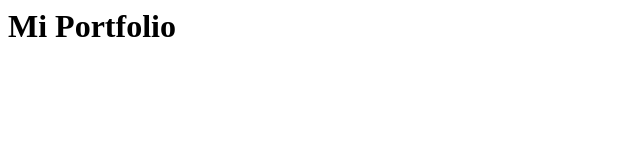
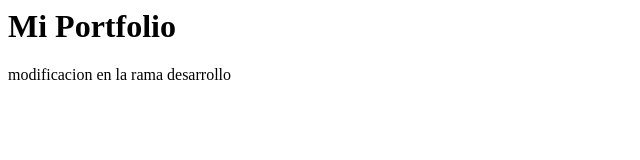
Before and after one commit to Analiamf/PortfolioFrontEndPrueba, a plain HTML site: page index.html in a window 1280 px wide. Shown: the whole page, without its empty margins (0-640 px from the left). Drawn offline with Linux system fonts and the light colour scheme.

Commit message:
Update index.html

```diff
--- a/index.html
+++ b/index.html
@@ -1 +1,2 @@
 <h1>Mi Portfolio</h1>
+<p>modificacion en la rama desarrollo</p>
```
